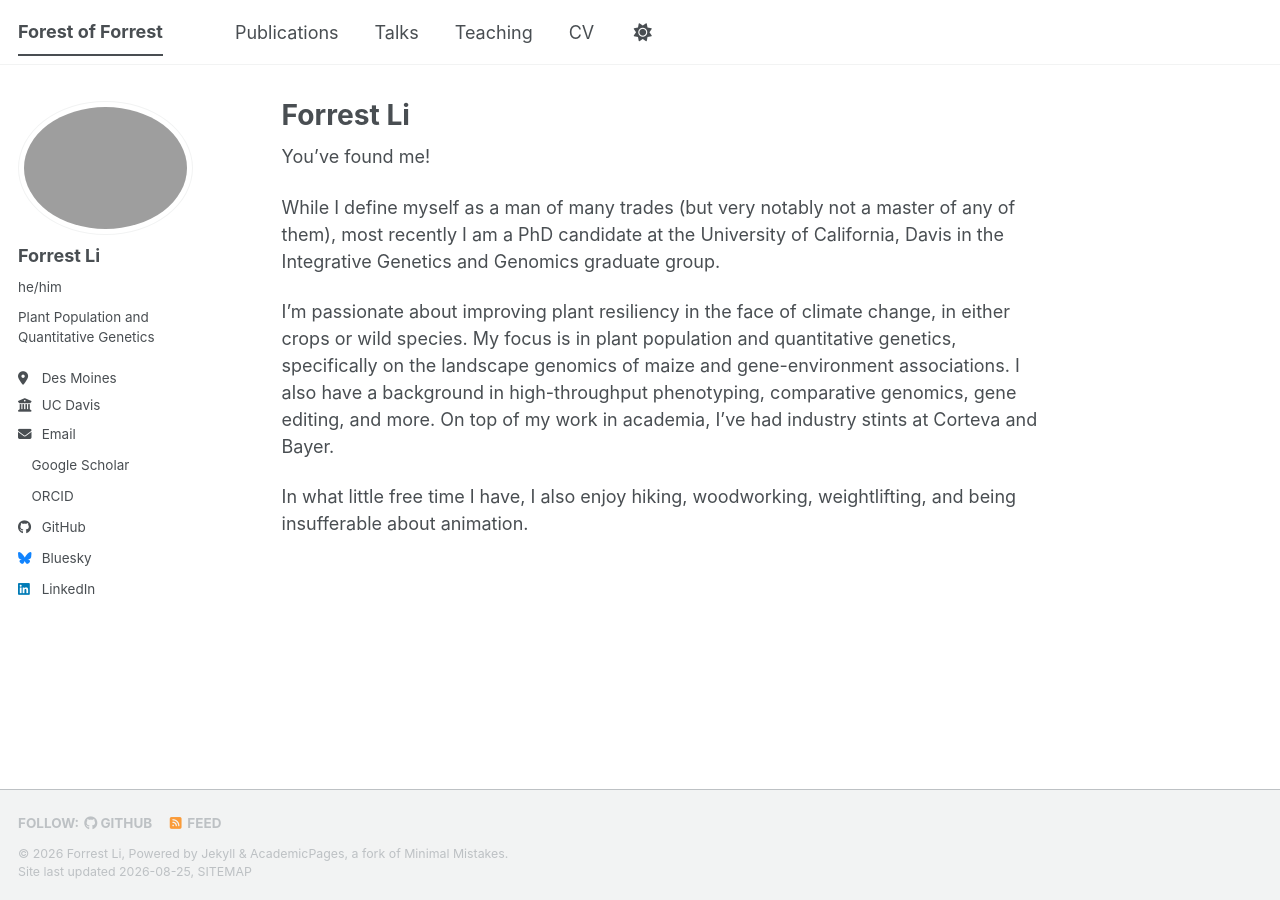
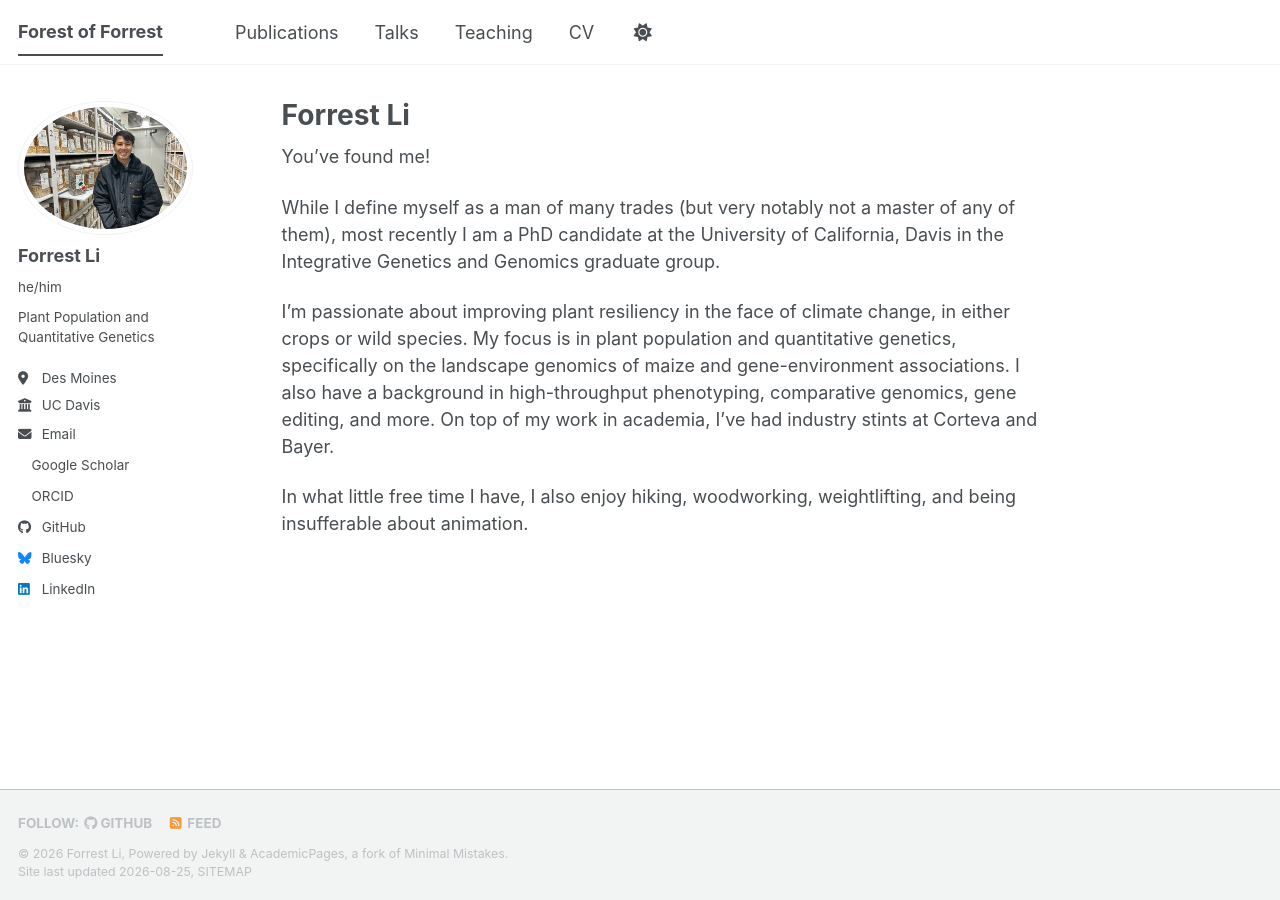
Before and after one commit to liforrest6/liforrest6.github.io, a Jekyll site: the page built from _pages/about.md, in a window 1280 px wide. Built offline with Jekyll 4.4.1, drawn with Linux system fonts in a browser that asks for light colours; a style sheet for code colours, icons or effects is not loaded; a file with an impossible date is left out.

Commit message:
change image

```diff
--- a/_config.yml
+++ b/_config.yml
@@ -23,7 +23,7 @@ repository               : "liforrest6/liforrest6.github.io"
 #               Additional customization can be done by editing /_includes/author-profile.html
 author:
   # Biographic information
-  avatar           : "forrest_cimmyt.png"
+  avatar           : "forrest_cimmyt.jpeg"
   name             : "Forrest Li"
   pronouns         : "he/him"
   bio              : "Plant Population and Quantitative Genetics"
```
Also changed, not shown: images/forrest_cimmyt.jpeg (added), 1 other file.
